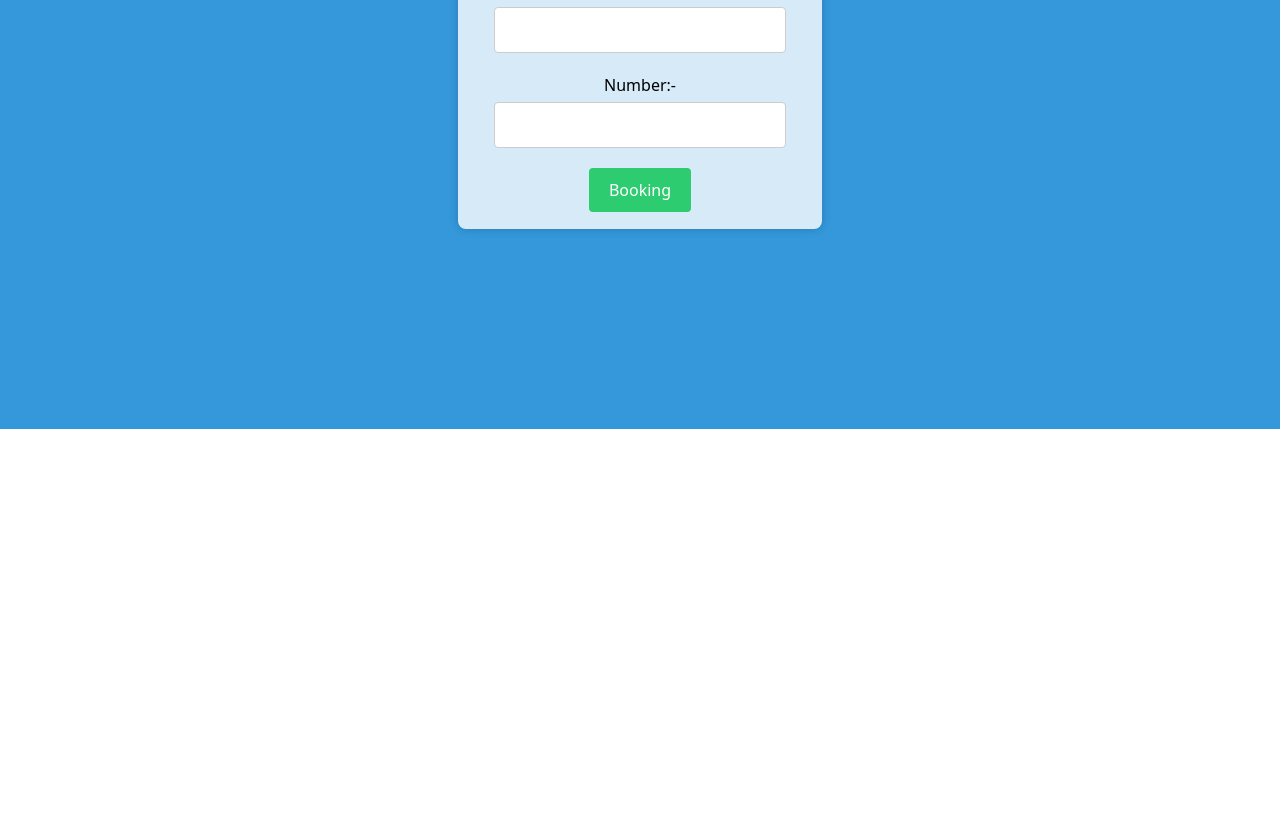
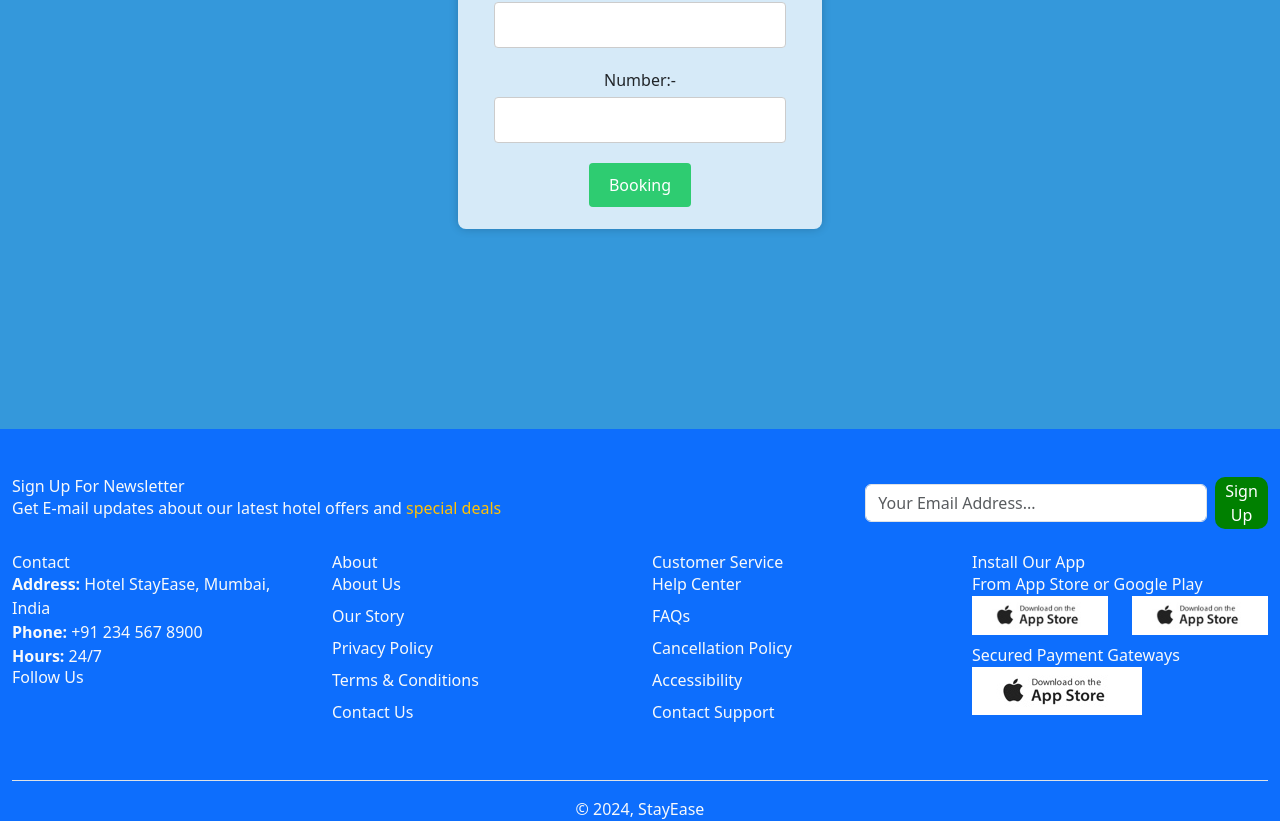
Before and after one commit to mehjbeen22/G-1-Hotel_Website, a React (Vite) app: page /booking in a window 1280 px wide. Shown: the part 435-1256 px from the top of the page. Before the commit the page ends 864 px from the top, so only its background shows below. Built offline with nearby package versions, Linux system fonts and the light colour scheme.

Commit message:
Created Footer

```diff
--- a/src/App.jsx
+++ b/src/App.jsx
@@ -8,6 +8,7 @@ import Login from './pages/Login';
 import Signup from './pages/Signup';
 import Book from './Booking/Book';
 import { AuthProvider } from './pages/AuthContext';
+import FooterCom from './pages/FooterCom';
 
 const App = () => {
   return (
@@ -22,6 +23,7 @@ const App = () => {
           <Route path="/login" element={<Login />} />
           <Route path="/booking" element={<Book />} />
         </Routes>
+        <FooterCom />
       </Router>
     </AuthProvider>
   );
--- a/src/pages/FooterCom.jsx
+++ b/src/pages/FooterCom.jsx
@@ -34,7 +34,7 @@ function FooterCom() {
     }
 
     return (
-        <footer className='footer-container bg-dark text-light pt-5'>
+        <footer className='footer-container bg-primary text-light pt-5'>
             <div className='container'>
                 <div className='row newsletter mb-4'>
                     <div className='col-md-8'>
@@ -106,7 +106,7 @@ function FooterCom() {
                 </div>
 
                 <div className='text-center pt-3 border-top mt-4'>
-                    <p className='mb-0'>© 2024, Your Hotel Name</p>
+                    <p className='mb-0'>© 2024, StayEase</p>
                 </div>
             </div>
         </footer>
```
